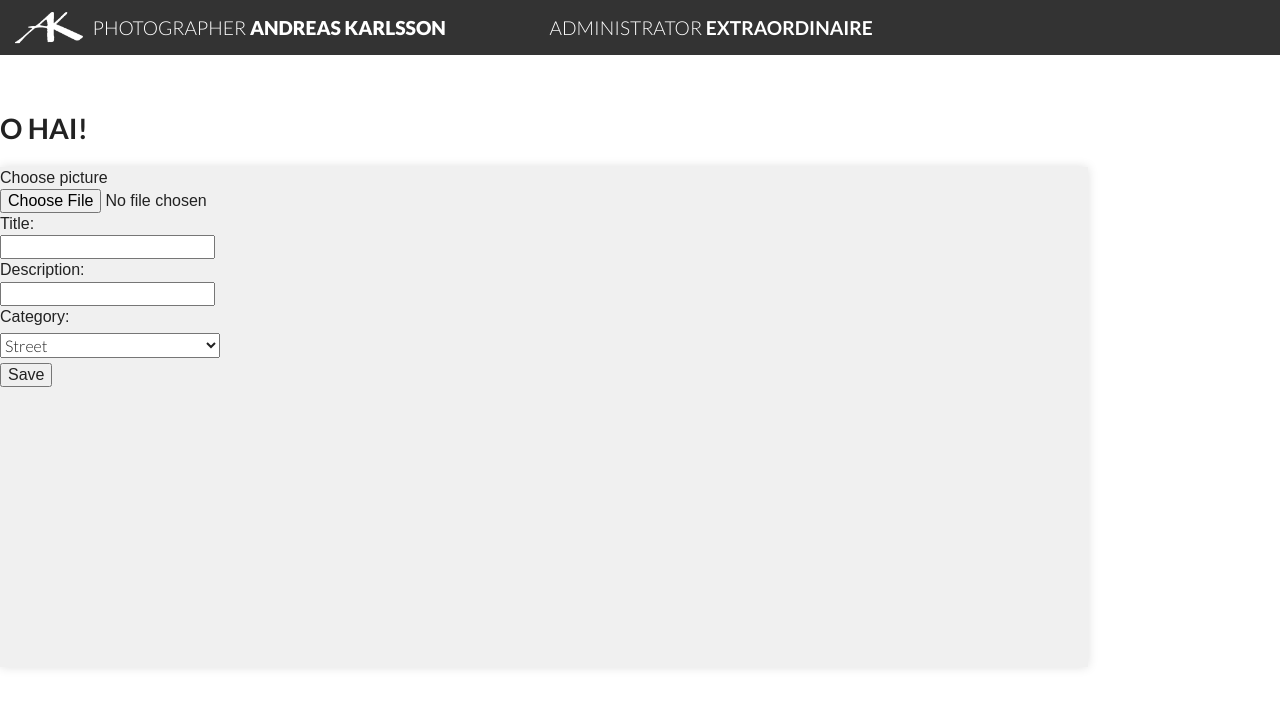
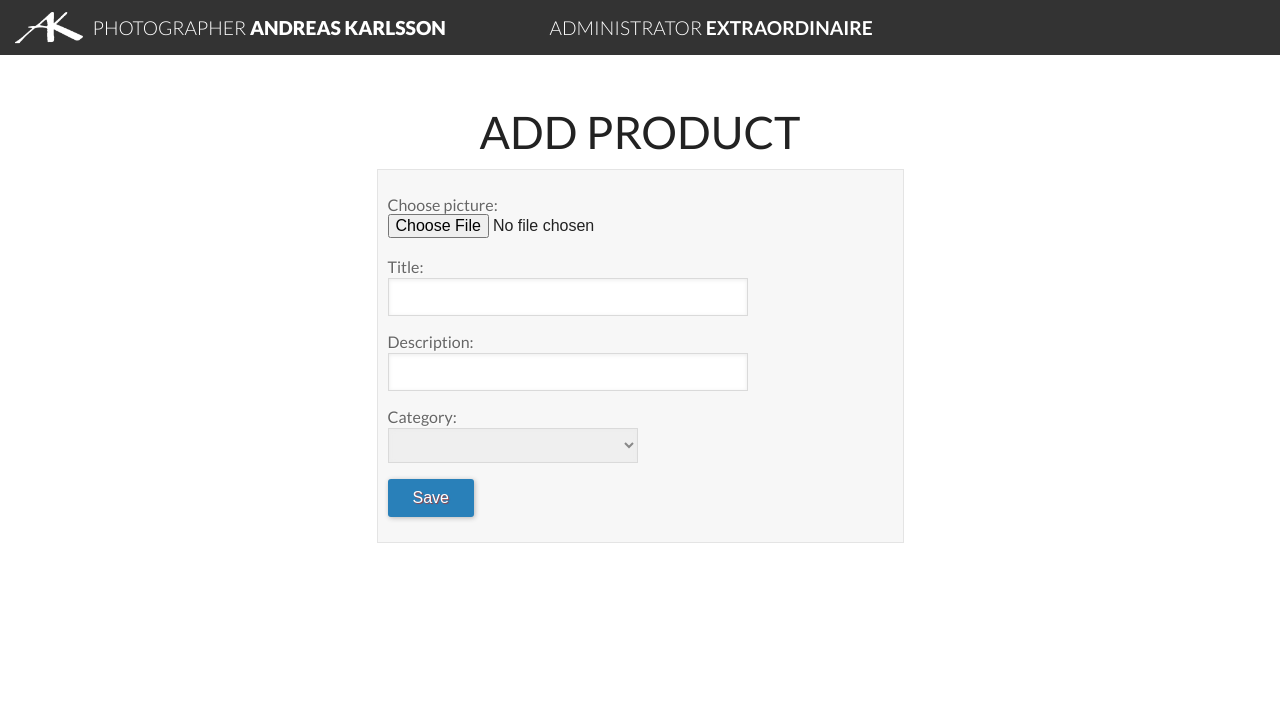
Before and after one commit to Ednar/andreas, a PHP site: template view/admin/admin_add_print.twig in a window 1280 px wide. Shown: the top 708 px of the page. Run offline with PHP 8.4, Linux system fonts and the light colour scheme; the template is opened without the code that fills it, so the values that code supplies are empty; some libraries are stand-ins or nearby versions.

Commit message:
unfinished work on admin

```diff
--- a/admin.php
+++ b/admin.php
@@ -2,8 +2,5 @@
 error_reporting(E_ALL);
 ini_set('display_errors', 1);
 
-
-
 include_once 'controller/Router.php';
-
 $router = new Router();
--- a/controller/admin/AdminProductListController.php
+++ b/controller/AdminProductListController.php
@@ -8,8 +8,7 @@ class AdminProductListController extends BaseController {
 
     public function __construct() {
         parent::__construct();
-        $databaseHandle = new DatabaseHandle();
-        $this->printDAO = new PrintDAO($databaseHandle);
+        $this->printDAO = new PrintDAO();
     }
 
     public function getAllPrints() {
--- a/css/main.css
+++ b/css/main.css
@@ -404,11 +404,129 @@ select {
     display: none;
 }
 
+.admin-listing-print {
+    text-align: center;
+    background-color:#f0f0f0;
+    padding:3%;
+    width:50%;
+    margin:0 auto;
+}
+
+    .admin-listing-print .column img {
+        width:100px;
+    }
+
+.admin-listing-row {
+    display: table-row;
+    width:500px;
+
+}
+
+.admin-listing-row .column p {
+    margin: 0px;
+}
+
+.admin-listing-row .column {
+    width:10px !important;
+    text-align:left;
+    vertical-align: middle;
+}
+
+.admin-listing-row .column:nth-child(2) {
+    min-width:100px !important;
+}
+
+.admin-listing-row .column:last-child {
+    min-width:100px !important;
+}
+
+/* Basic Grey */
+.basic-grey {
+    text-align: left;
+    margin-left:auto;
+    margin-right:auto;
+    max-width: 500px;
+    background: #F7F7F7;
+    padding: 25px 15px 25px 10px;
+    font: 1em Lato;
+    color: #666;
+    text-shadow: 1px 1px 1px #FFF;
+    border:1px solid #E4E4E4;
+}
+.basic-grey h1 {
+    font-size: 25px;
+    padding: 0px 0px 10px 40px;
+    display: block;
+    border-bottom:1px solid #E4E4E4;
+    margin: -10px -15px 30px -10px;;
+    color: #888;
+}
+.basic-grey h1>span {
+    display: block;
+    font-size: 11px;
+}
+.basic-grey label {
+    display: block;
+    margin: 0px;
+}
+.basic-grey label>span {
+    float: left;
+    width: 20%;
+    text-align: right;
+    padding-right: 10px;
+    margin-top: 10px;
+    color: #999;
+}
+.basic-grey input[type="text"], .basic-grey input[type="email"], .basic-grey textarea, .basic-grey select {
+    border: 1px solid #DADADA;
+    color: #888;
+    height: 30px;
+    margin-bottom: 16px;
+    margin-right: 6px;
+    margin-top: 2px;
+    outline: 0 none;
+    padding: 3px 3px 3px 5px;
+    width: 70%;
+    font-size: 14px;
+    line-height:15px;
+    box-shadow: inset 0px 1px 4px #ECECEC;
+    -moz-box-shadow: inset 0px 1px 4px #ECECEC;
+    -webkit-box-shadow: inset 0px 1px 4px #ECECEC;
+}
+.basic-grey textarea{
+    padding: 5px 3px 3px 5px;
+}
+.basic-grey select {
+    text-indent: 0.01px;
+    text-overflow: '';
+    width: 50%;
+    height: 35px;
+    line-height: 25px;
+}
+.basic-grey textarea{
+    height:100px;
+}
+.basic-grey input[type="submit"] {
+    font-weight: 100;
+    background: #2980b9;
+    border: none;
+    padding: 10px 25px 10px 25px;
+    color: #FFF;
+    box-shadow: 1px 1px 5px #B6B6B6;
+    border-radius: 3px;
+    text-shadow: 1px 1px 1px #9E3F3F;
+    cursor: pointer;
+}
+.basic-grey input[type="submit"]:hover {
+    background: #3498db;
+}
+
 /* ============================================================================
     Product List
     =========================================================================*/
     .main-content {
         margin-bottom:5%;
+        text-align: center;
     }
         .main-content h2 {
             font-size:2.8em;
@@ -482,6 +600,10 @@ select {
         min-width:100px;
         padding-bottom:20px;
 
+    }
+
+    .column h3 {
+        text-align:left;
     }
 
     .column:nth-child(2) {
--- a/helpers/GlobalConstants.php
+++ b/helpers/GlobalConstants.php
@@ -6,8 +6,11 @@
 class GlobalConstants {
 
     CONST CART = 'shopping_cart';
+    CONST PRINT_TITLE = 'title';
+    CONST PRINT_DESCRIPTION = 'description';
     CONST PRINT_ID = 'printID';
     CONST SIZE_ID = 'sizeID';
     CONST TYPE_ID = 'printTypeID';
+    CONST CATEGORY_ID = 'category';
 
 }
--- a/model/dao/PrintDAO.php
+++ b/model/dao/PrintDAO.php
@@ -48,14 +48,13 @@ class PrintDAO extends BaseDAO {
      * @param $price
      * @param $pictureID
      */
-    public function insertPrint($name, $description, $price, $pictureID) {
+    public function insertPrint($name, $description, $pictureID) {
         $sql = 'INSERT into Print (name, description, price, pictureID)'
                 . 'VALUES (:name, :description, :price, :pictureURL)';
         $statement = self::$pdo->prepare($sql);
         $inputParams = array(
             ':name' => $name,
             'description' => $description,
-            ':price' => $price,
             'pictureURL' => $pictureID);
         $statement->execute($inputParams);
     }
--- a/view/admin/admin_add_print.twig
+++ b/view/admin/admin_add_print.twig
@@ -2,26 +2,28 @@
 
 {% block content %}
 
-    <h1>o hai!</h1>
-    <div id="infoWrapper">
-
-        <form action="index.php?AdminInsertPrint/insertPrint" method="post">
-            <fieldset>
-            <legend>Choose picture</legend>
+<div class="main-content">
+    <h2>Add product</h2>
+        <form action="index.php?AdminAddPrint/savePrint" method="post" class="basic-grey">
+            <label>Choose picture: </label>
             <input type="file" name="image" accept="image/*">
-            <legend>Title: </legend>
+                <br>
+                <br>
+            <label>Title: </label>
             <input type="text" name="title">
-            <legend>Description: </legend>
-            <input type="text" name="alt">
-            <legend>Category: </legend>
+                <br>
+            <label>Description: </label>
+            <input type="text" name="description">
+                <br>
+            <label>Category: </label>
             <select name="category">
-                <option value="Street">Street</option>
-                <option value="Landscape">Landscape</option>
-            </select><br>
+                {% for category in categories %}
+                <option value="{{ category.categoryID }}">{{ category.name }}</option>
+                {% endfor %}
+            </select>
+                <br>
             <input type="submit" value="Save">
-            </fieldset>
         </form>
-
-    </div>
+</div>
 
 {% endblock %}
--- a/view/admin/admin_base.twig
+++ b/view/admin/admin_base.twig
@@ -69,11 +69,9 @@
                     </div>
                 </div>
 
-                <main>
 
                 {% block content %}} {% endblock %}
 
-                </main>
 
 
         </div>
--- a/view/print_info.twig
+++ b/view/print_info.twig
@@ -33,7 +33,7 @@
                 <br>
                 <select name="sizeID" class="select-style">
                     {% for size in print.sizeOptions %}
-                        <option value="{{ size.sizeID }}">{{ size.format }} </option>
+                        <option value="{{ size.sizeID }}">{{ size.format }}</option>
                     {% endfor %}
                 </select>
                 <br>
```
Also changed, not shown: controller/AdminAddPrintController.php (added, +38 -0 lines), controller/ControllerFactory.php (+4 -4 lines), controller/admin/AdminAddPrintController.php (deleted, +0 -12 lines), controller/admin/AdminInsertPrint.php (deleted, +0 -19 lines), model/dao/CategoriesDAO.php (added, +19 -0 lines), view/admin/admin_print_list.twig (+34 -6 lines), view/admin/admin_select_image.twig (added, +28 -0 lines).
